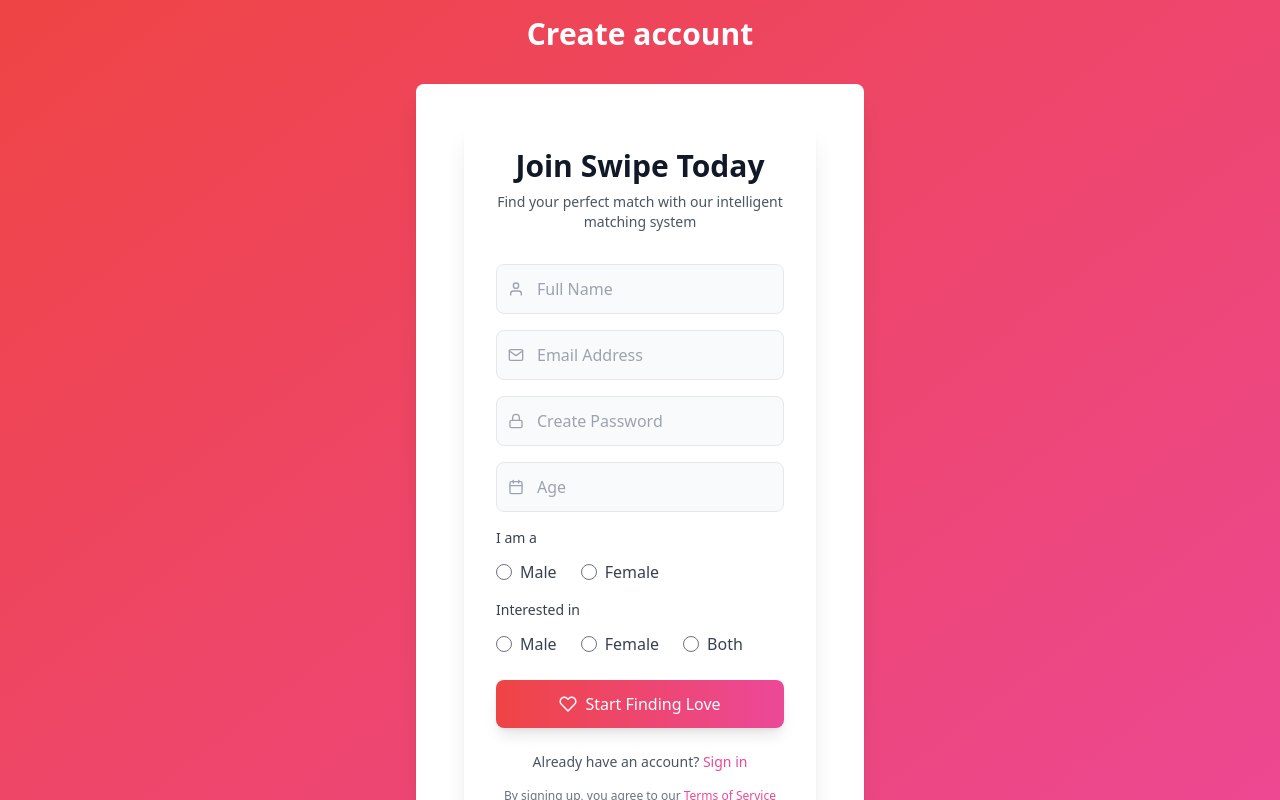
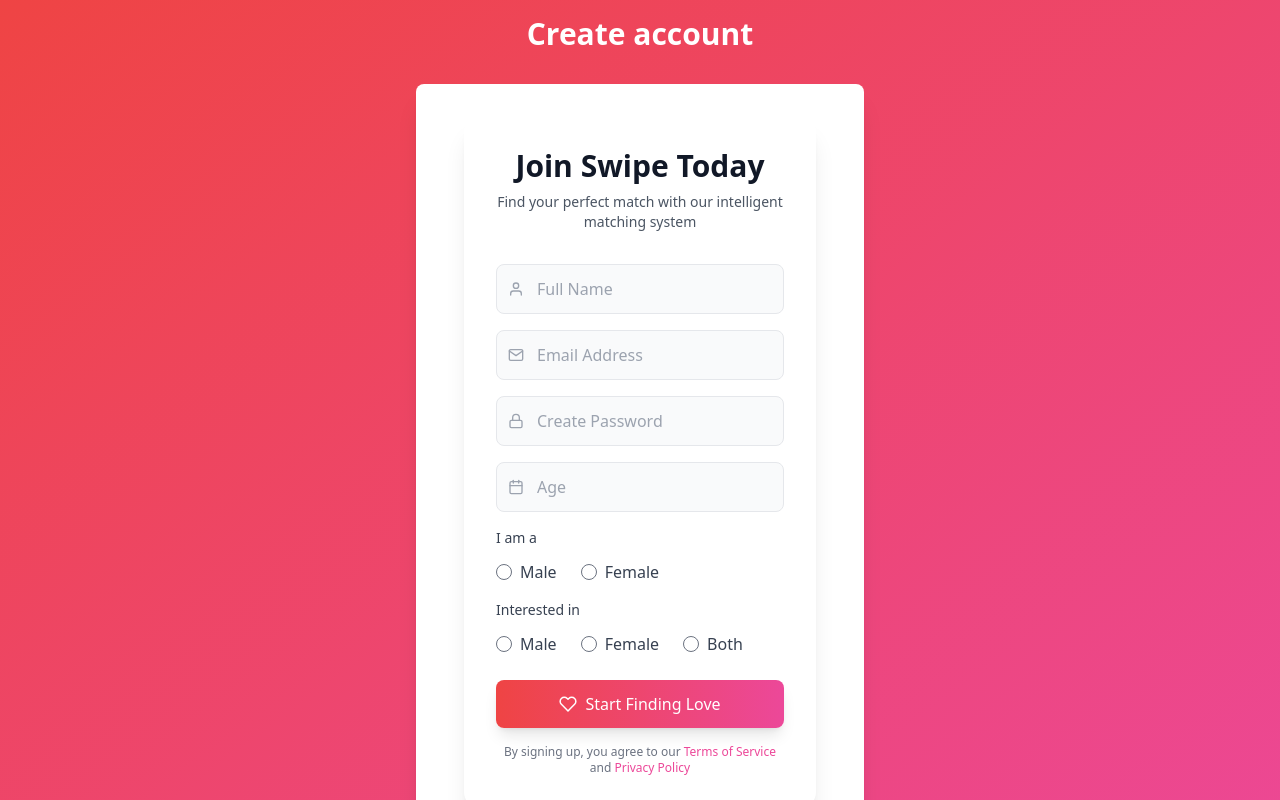
Before and after one commit to rizonkumar/tinder, a React (Vite) app in the folder frontend/: page /auth in a window 1280 px wide. Both pictures are taken after typing "name@example.com", "Sample123" into the empty fields and a click on the button "Create an account". Shown: the top 800 px of the page. Built offline with nearby package versions, Linux system fonts and the light colour scheme; no server answers.

Commit message:
Fix: Removed duplicate code and added the todo

```diff
--- a/frontend/src/components/SignupForm.jsx
+++ b/frontend/src/components/SignupForm.jsx
@@ -175,18 +175,7 @@
             </motion.button>
           </form>
 
-          <div className="mt-6 text-center">
-            <p className="text-sm text-gray-600">
-              Already have an account?{" "}
-              <Link
-                to="/login"
-                className="font-medium text-pink-500 hover:text-pink-700"
-              >
-                Sign in
-              </Link>
-            </p>
-          </div>
-
+          {/* TODO: Add Terms of Service and Privacy Policy Link */}
           <p className="mt-4 text-center text-xs text-gray-500">
             By signing up, you agree to our{" "}
             <Link to="/terms" className="text-pink-500 hover:text-pink-700">
```
